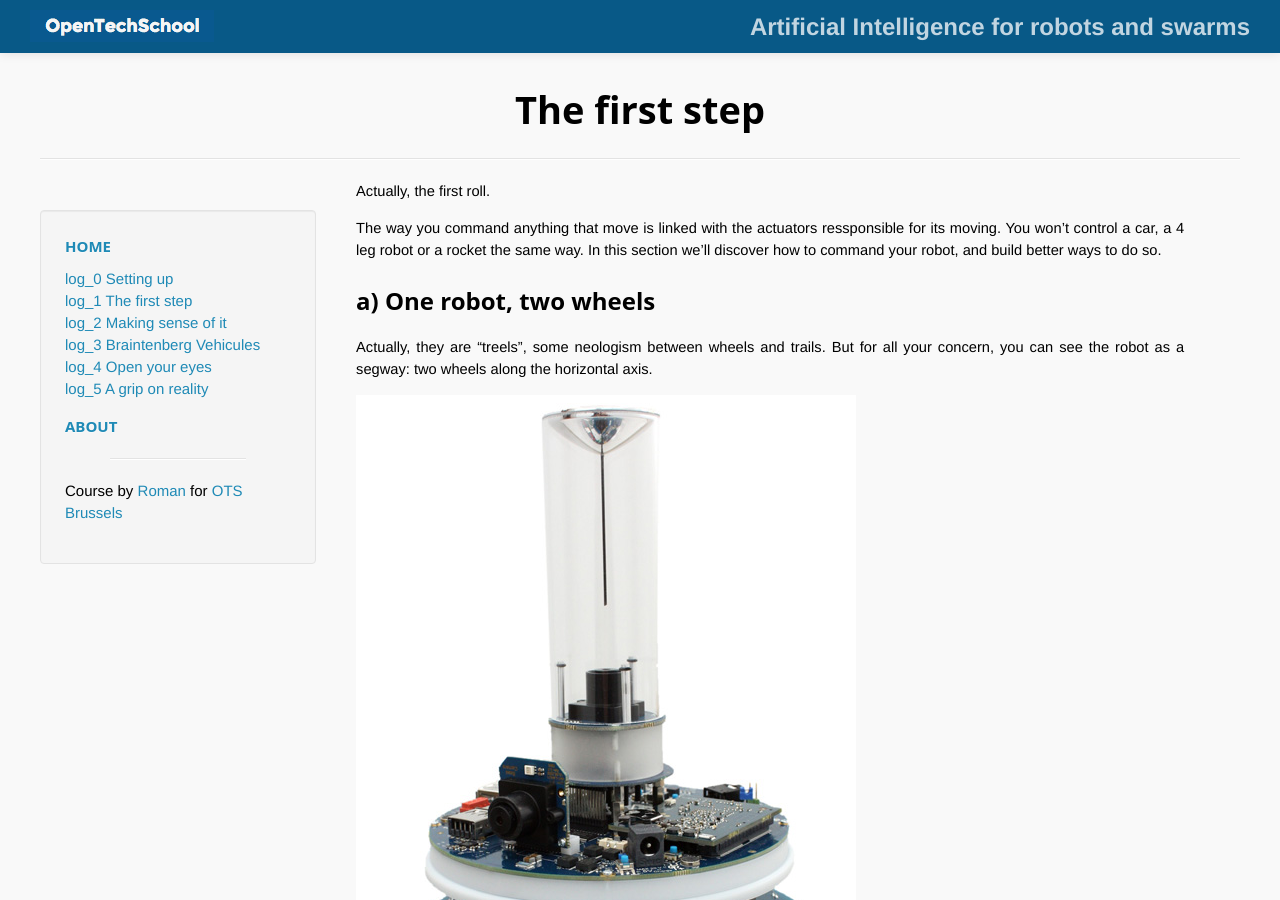
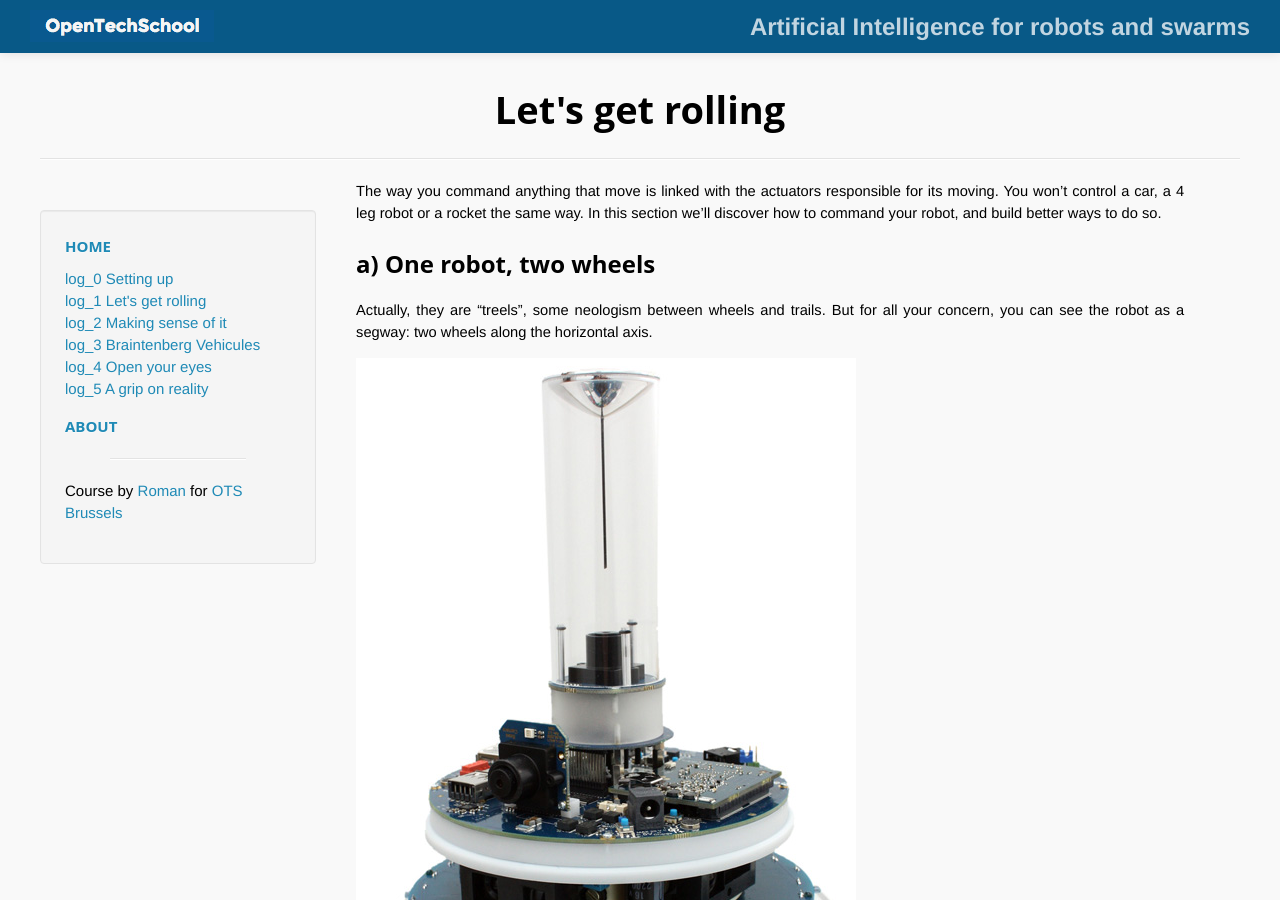
Before and after one commit to OpenTechSchool-Brussels/AI-for-robots-and-swarms, a Jekyll site: the page built from The-first-step.markdown, in a window 1280 px wide and 900 px high. Built offline with Jekyll 4.4.1, drawn with Linux system fonts in a browser that asks for light colours; Markdown is read by kramdown in place of the engine named in the settings.

Commit message:
Update The-first-step.markdown

```diff
--- a/The-first-step.markdown
+++ b/The-first-step.markdown
@@ -1,19 +1,15 @@
 ---
 layout: default
-title:  "The first step"
+title:  "Let's get rolling"
 num: 1
-
 ---
 
-
-Actually, the first roll.
-
-The way you command anything that move is linked with the actuators ressponsible for its moving. You won't control a car, a 4 leg robot or a rocket the same way. In this section we'll discover how to command your robot, and build better ways to do so.
+The way you command anything that move is linked with the actuators responsible for its moving. You won't control a car, a 4 leg robot or a rocket the same way. In this section we'll discover how to command your robot, and build better ways to do so.
 
 ## a) One robot, two wheels
 Actually, they are "treels", some neologism between wheels and trails. But for all your concern, you can see the robot as a segway: two wheels along the horizontal axis.
 
-![the marxbot](./assets/marxbot.jpg)
+![the marxbot =250x](./assets/marxbot.jpg)
 
 Your robot will move thanks to these wheels, and for that you need to order those wheels to roll at a specifid speed. This is done through the `robot.wheels.set_velocity(leftS, rightS)` function, accepting two values (left and right speed) as parameters, both measured in cm/s. Positive values will make wheels roll forward, negative will make them roll backward.
 
```
